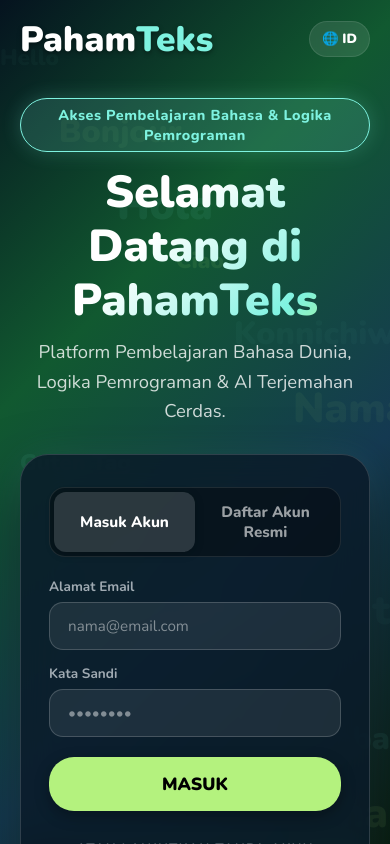
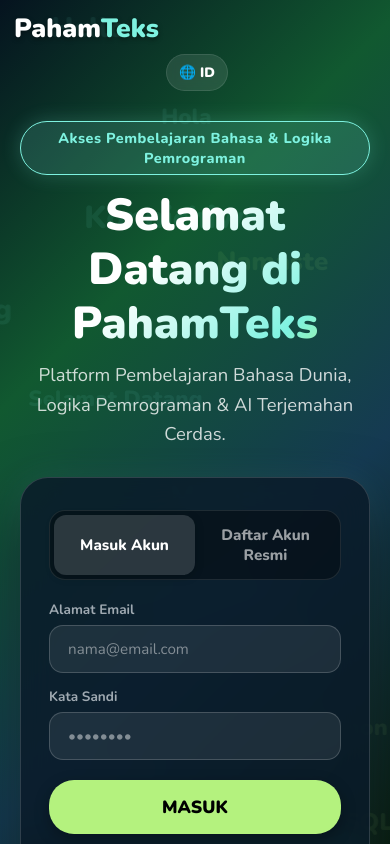
Before and after one commit to SlmAlhdr/pahamteks, a React (Vite) app in the folder client/: page / in a window 390 px wide. Shown: the top 844 px of the page. Built offline with nearby package versions, Linux system fonts and the light colour scheme.

Commit message:
fix(ui): center navbar menu, optimize mobile responsiveness and cards layout, and restore background drift animation

```diff
--- a/client/src/components/BackgroundDrift.jsx
+++ b/client/src/components/BackgroundDrift.jsx
@@ -1,4 +1,4 @@
-import React, { useEffect, useState } from 'react';
+import React, { useEffect, useRef } from 'react';
 
 const GREETINGS = [
   "Hello", "Bonjour", "Hola", "Ciao", "Konnichiwa", "Namaste",
@@ -7,38 +7,66 @@
 ];
 
 export default function BackgroundDrift() {
-  const [items, setItems] = useState([]);
+  const containerRef = useRef(null);
 
   useEffect(() => {
-    const generated = Array.from({ length: 12 }).map((_, i) => ({
-      id: i,
-      text: GREETINGS[i % GREETINGS.length],
-      top: `${(i * 8) + 5}%`,
-      left: `${(i * 15) % 85}%`,
-      opacity: (0.03 + (i % 4) * 0.02).toFixed(2),
-      fontSize: `${1.4 + (i % 3) * 0.6}rem`,
-      color: i % 2 === 0 ? 'var(--btn-cyan)' : 'var(--btn-green)'
-    }));
-    setItems(generated);
+    const container = containerRef.current;
+    if (!container) return;
+
+    // Bersihkan container
+    container.innerHTML = '';
+
+    const totalTexts = GREETINGS.length;
+    const trackHeight = Math.max(window.innerHeight / totalTexts, 40);
+    const floatingTexts = [];
+
+    for (let i = 0; i < totalTexts; i++) {
+      const el = document.createElement('div');
+      el.className = 'hello-text';
+      el.innerText = GREETINGS[i];
+
+      // Variasi ukuran font yang proporsional
+      const fontSize = (Math.random() * 0.7 + 1.3).toFixed(2);
+      el.style.fontSize = `${fontSize}rem`;
+      el.style.color = i % 2 === 0 ? 'rgba(126, 242, 224, 0.08)' : 'rgba(180, 242, 126, 0.08)';
+
+      container.appendChild(el);
+
+      const posY = (i * trackHeight) + (trackHeight / 2) - 15;
+      let posX = Math.random() * window.innerWidth;
+      let speedX = (Math.random() * 0.4 + 0.25);
+
+      // Jalur genap bergerak ke kiri, jalur ganjil ke kanan
+      if (i % 2 === 0) speedX *= -1;
+
+      floatingTexts.push({ el, x: posX, y: posY, speedX });
+    }
+
+    let animId;
+    function animateTexts() {
+      const width = window.innerWidth;
+      floatingTexts.forEach(t => {
+        t.x += t.speedX;
+
+        // Loop melayang kembali saat keluar layar
+        if (t.speedX > 0 && t.x > width + 150) {
+          t.x = -200;
+        } else if (t.speedX < 0 && t.x < -200) {
+          t.x = width + 150;
+        }
+
+        t.el.style.transform = `translate3d(${t.x}px, ${t.y}px, 0)`;
+      });
+      animId = requestAnimationFrame(animateTexts);
+    }
+
+    animateTexts();
+
+    return () => {
+      if (animId) cancelAnimationFrame(animId);
+      if (container) container.innerHTML = '';
+    };
   }, []);
 
-  return (
-    <div className="hello-container">
-      {items.map(item => (
-        <div
-          key={item.id}
-          className="hello-text"
-          style={{
-            top: item.top,
-            left: item.left,
-            opacity: item.opacity,
-            fontSize: item.fontSize,
-            color: item.color
-          }}
-        >
-          {item.text}
-        </div>
-      ))}
-    </div>
-  );
+  return <div ref={containerRef} className="hello-container" />;
 }
--- a/client/src/styles/index.css
+++ b/client/src/styles/index.css
@@ -63,60 +63,66 @@
 /* NAVBAR */
 .navbar {
     width: 100%;
-    max-width: 1300px;
-    padding: 15px 20px;
+    max-width: 1350px;
+    padding: 14px 24px;
     display: flex;
+    align-items: center;
     justify-content: space-between;
-    align-items: center;
-    margin-bottom: 10px;
+    margin: 0 auto 10px;
     gap: 15px;
-    flex-wrap: wrap;
     z-index: 10;
     position: relative;
+    box-sizing: border-box;
 }
 
 .nav-left {
     display: flex;
     align-items: center;
-    gap: 20px;
-    flex-shrink: 0;
+    gap: 15px;
+    flex: 1 1 0%;
+    justify-content: flex-start;
 }
 
 .logo {
-    font-size: 2.2rem;
+    font-size: 2.1rem;
     font-weight: 900;
     color: white;
     cursor: pointer;
     text-shadow: 0 2px 5px rgba(0,0,0,0.4);
+    white-space: nowrap;
 }
 
+/* Nav links wrapper di tengah layar */
 .nav-links-wrapper {
+    display: flex;
+    justify-content: center;
+    align-items: center;
+    flex: 0 1 auto;
     overflow-x: auto;
     -ms-overflow-style: none;
     scrollbar-width: none;
-    border-radius: 30px;
-    max-width: 100%;
 }
 .nav-links-wrapper::-webkit-scrollbar { display: none; }
 
 .nav-links {
     display: flex;
-    gap: 5px;
-    background: rgba(0,0,0,0.3);
-    padding: 5px;
+    gap: 4px;
+    background: rgba(0,0,0,0.38);
+    padding: 5px 8px;
     border-radius: 30px;
     align-items: center;
-    width: max-content;
     border: 1px solid var(--card-border);
-    backdrop-filter: blur(10px);
+    backdrop-filter: blur(12px);
+    -webkit-backdrop-filter: blur(12px);
+    white-space: nowrap;
 }
 
 .btn-nav {
     background: transparent;
     border: none;
     border-radius: 25px;
-    padding: 10px 18px;
-    font-size: 0.95rem;
+    padding: 9px 16px;
+    font-size: 0.92rem;
     font-weight: 700;
     color: var(--text-muted);
     cursor: pointer;
@@ -126,7 +132,7 @@
 }
 
 .btn-nav.active {
-    background: rgba(255,255,255,0.15);
+    background: rgba(255,255,255,0.18);
     color: white;
 }
 .btn-nav:hover:not(.active) { color: white; }
@@ -139,33 +145,36 @@
     font-weight: 900;
     border-radius: 20px;
     cursor: pointer;
-    margin-left: 5px;
+    margin-left: 4px;
     transition: 0.2s;
     flex-shrink: 0;
     white-space: nowrap;
     backdrop-filter: blur(5px);
+    font-size: 0.85rem;
 }
 .lang-toggle:hover { background: rgba(255,255,255,0.2); }
 
 .nav-right {
     display: flex;
-    gap: 10px;
+    gap: 8px;
     align-items: center;
-    flex-shrink: 0;
+    flex: 1 1 0%;
+    justify-content: flex-end;
 }
 
 .btn-auth {
     background: rgba(255,255,255,0.15);
     border: 1px solid var(--card-border);
     border-radius: 20px;
-    padding: 10px 22px;
-    font-size: 1rem;
+    padding: 10px 20px;
+    font-size: 0.95rem;
     font-weight: 800;
     color: white;
     cursor: pointer;
     transition: 0.2s;
     flex-shrink: 0;
     backdrop-filter: blur(5px);
+    white-space: nowrap;
 }
 .btn-auth:hover { background: rgba(255,255,255,0.3); }
 
@@ -179,9 +188,9 @@
 .user-profile {
     font-weight: 800;
     color: var(--btn-green);
-    font-size: 1.05rem;
+    font-size: 0.95rem;
     background: rgba(0,0,0,0.5);
-    padding: 8px 15px;
+    padding: 8px 14px;
     border-radius: 20px;
     border: 1px solid var(--btn-green);
     cursor: pointer;
@@ -190,27 +199,39 @@
     display: flex;
     align-items: center;
     gap: 8px;
+    white-space: nowrap;
 }
 
 .btn-logout {
     background: var(--wrong);
     border: none;
     border-radius: 20px;
-    padding: 10px 18px;
-    font-size: 0.95rem;
+    padding: 8px 16px;
+    font-size: 0.9rem;
     font-weight: 800;
     color: white;
     cursor: pointer;
     transition: 0.2s;
     flex-shrink: 0;
+    white-space: nowrap;
 }
 .btn-logout:hover { background: #e84118; }
 
-@media (max-width: 1050px) {
-    .navbar { flex-wrap: wrap; justify-content: space-between; }
-    .nav-left { order: 1; }
-    .nav-right { order: 2; margin-left: auto; }
-    .nav-links-wrapper { order: 3; width: 100%; margin-top: 10px; }
+/* Responsive Navbar untuk Layar Sedang / Laptop Kecil */
+@media (max-width: 1100px) {
+    .navbar {
+        flex-wrap: wrap;
+        padding: 12px 18px;
+        gap: 12px;
+    }
+    .nav-left { flex: 0 0 auto; order: 1; }
+    .nav-right { flex: 0 0 auto; order: 2; margin-left: auto; }
+    .nav-links-wrapper {
+        order: 3;
+        width: 100%;
+        margin-top: 6px;
+        justify-content: center;
+    }
 }
 
 /* PAGE CONTAINER */
@@ -807,14 +828,171 @@
     padding: 0;
 }
 
-/* MOBILE RESPONSIVE */
+/* MOBILE RESPONSIVE (SMARTPHONE & TABLET KECIL) */
 @media (max-width: 768px) {
-    .floating-kamus-btn { width: 60px; height: 60px; border-radius: 50%; padding: 0; justify-content: center; }
+    html, body {
+        overflow-x: hidden !important;
+        width: 100%;
+        max-width: 100vw;
+    }
+
+    /* Navbar Mobile Layout */
+    .navbar {
+        padding: 10px 14px;
+        gap: 8px;
+        flex-direction: column;
+        align-items: stretch;
+    }
+    .nav-left {
+        width: 100%;
+        display: flex;
+        justify-content: space-between;
+        align-items: center;
+        flex: none;
+    }
+    .logo {
+        font-size: 1.65rem;
+    }
+    .nav-right {
+        width: 100%;
+        justify-content: center;
+        flex-wrap: wrap;
+        gap: 6px;
+        margin: 0 !important;
+        order: 2;
+        flex: none;
+    }
+    .guest-navbar-badge {
+        font-size: 0.74rem;
+        padding: 4px 8px;
+    }
+    .nav-right .btn-auth.primary {
+        font-size: 0.76rem !important;
+        padding: 6px 12px !important;
+    }
+    .btn-logout {
+        padding: 6px 12px;
+        font-size: 0.78rem;
+    }
+    .nav-links-wrapper {
+        order: 3;
+        width: 100%;
+        justify-content: flex-start;
+        overflow-x: auto;
+        -webkit-overflow-scrolling: touch;
+        margin-top: 2px;
+        padding: 4px 0 8px;
+        flex: none;
+    }
+    .nav-links {
+        padding: 4px 8px;
+        gap: 3px;
+    }
+    .btn-nav {
+        padding: 7px 12px;
+        font-size: 0.82rem;
+    }
+
+    /* Home Hero & Feature Cards (1 Kolom Rapi di Layar HP) */
+    .page {
+        padding: 0 16px;
+        width: 100%;
+        max-width: 100vw;
+        box-sizing: border-box;
+        overflow-x: hidden;
+    }
+    .hero {
+        margin-top: 5px;
+    }
+    .hero h1 {
+        font-size: 1.7rem !important;
+        line-height: 1.25;
+        margin-top: 4px;
+        margin-bottom: 8px;
+    }
+    .hero p {
+        font-size: 0.92rem !important;
+        line-height: 1.5;
+        margin-bottom: 22px;
+    }
+    .cards-container {
+        grid-template-columns: 1fr !important;
+        gap: 16px;
+        width: 100%;
+        margin-bottom: 40px;
+    }
+    .feature-card {
+        width: 100%;
+        box-sizing: border-box;
+        padding: 22px 18px;
+    }
+    .feature-card h2 {
+        font-size: 1.35rem;
+    }
+    .feature-card p {
+        font-size: 0.88rem !important;
+    }
+
+    /* Guest Top Banner di HP */
+    .guest-top-banner {
+        flex-direction: column;
+        gap: 6px;
+        text-align: center;
+        padding: 8px 12px;
+        font-size: 0.76rem;
+    }
+    .guest-top-banner button {
+        width: auto;
+        padding: 4px 12px;
+        font-size: 0.76rem;
+    }
+
+    /* Welcome Portal di HP */
+    .welcome-portal {
+        padding: 10px 14px 30px;
+        width: 100%;
+        box-sizing: border-box;
+    }
+    .welcome-hero h1 {
+        font-size: 1.85rem;
+    }
+    .welcome-hero p {
+        font-size: 0.92rem;
+    }
+    .welcome-card-wrapper {
+        padding: 22px 16px;
+        border-radius: 20px;
+        width: 100%;
+        box-sizing: border-box;
+    }
+    .welcome-features-mini {
+        gap: 8px;
+    }
+    .mini-feature-chip {
+        font-size: 0.78rem;
+        padding: 6px 12px;
+    }
+
+    /* Floating Kamus di HP */
+    .floating-kamus-btn {
+        width: 50px;
+        height: 50px;
+        border-radius: 50%;
+        padding: 0;
+        justify-content: center;
+        bottom: 20px;
+        right: 20px;
+    }
     .kamus-text { display: none; }
     .stats-grid { grid-template-columns: 1fr; }
     .action-row button { width: 100%; flex: none; }
-    .kamus-modal { width: calc(100% - 40px); right: 20px; bottom: 110px; max-height: calc(100vh - 130px); }
-    .kamus-body { max-height: calc(100vh - 190px); }
+    .kamus-modal {
+        width: calc(100% - 30px);
+        right: 15px;
+        bottom: 85px;
+        max-height: calc(100vh - 110px);
+    }
+    .kamus-body { max-height: calc(100vh - 170px); }
 }
 
 /* ========================================================
```
